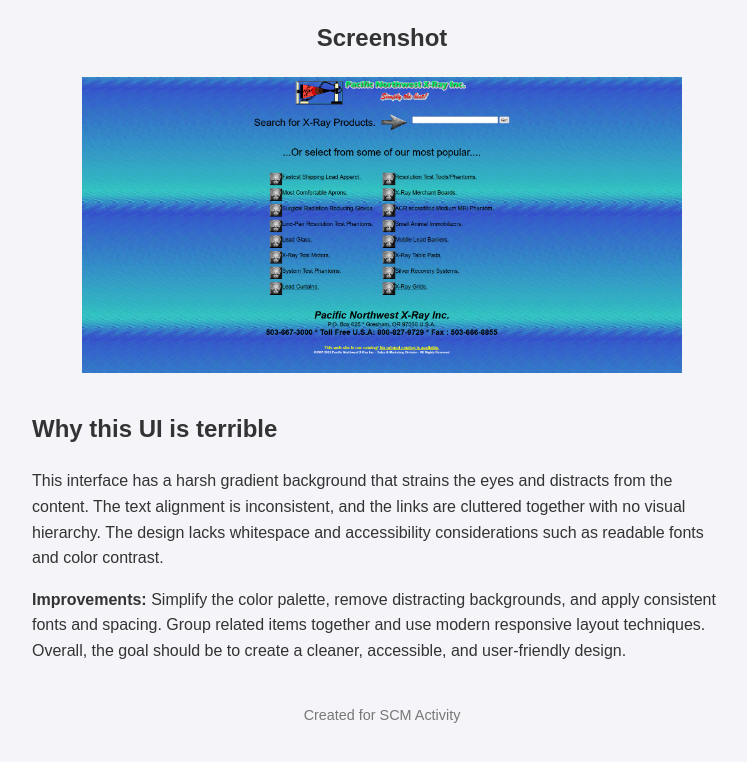
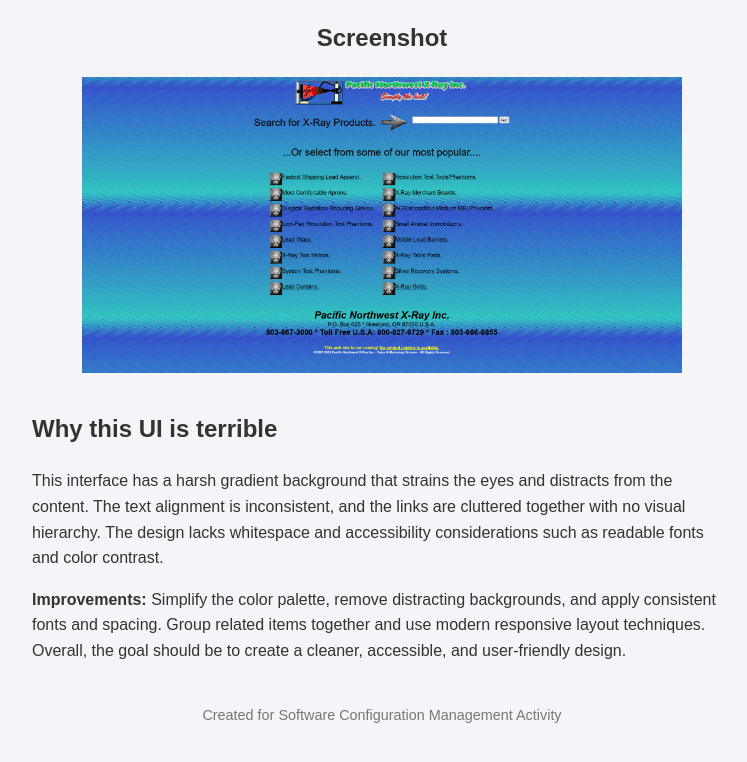
Before and after one commit to Litiumn/ci-cd-module-12, a website: page index.html in a window 1280 px wide. Shown: the part 94-856 px from the top of the page, without its empty margins (258-1005 px from the left). Drawn offline with Linux system fonts and the light colour scheme.

Commit message:
Update index again

```diff
--- a/index.html
+++ b/index.html
@@ -41,7 +41,7 @@
     </main>
 
     <footer>
-      <p>Created for SCM Activity</p>
+      <p>Created for Software Configuration Management Activity</p>
     </footer>
 
     <script src="script.js"></script>
```
